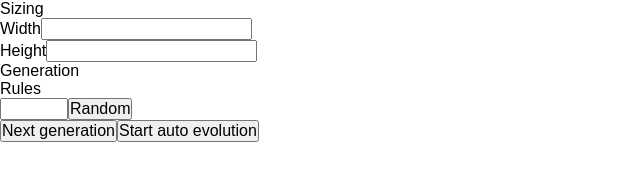
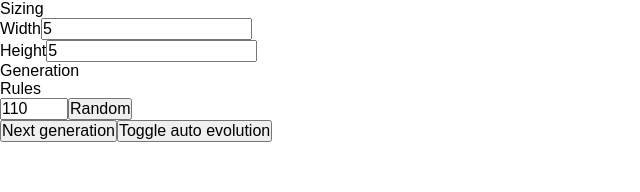
Before and after one commit to KatorzArt/automaton, a React (Vite) app: page / in a window 1280 px wide. Shown: the top 192 px of the page, without its empty margins (0-640 px from the left). Built offline with nearby package versions, Linux system fonts and the light colour scheme.

Commit message:
Add states to Settings component

```diff
--- a/src/App.tsx
+++ b/src/App.tsx
@@ -1,9 +1,22 @@
+import { useState } from "react";
 import { Settings } from "./components/Settings";
 
 function App() {
+    const [width, setWidth] = useState(5);
+    const [height, setHeight] = useState(5);
+    const [rulesNum, setRulesNum] = useState(110);
     return (
         <>
-            <Settings />
+            <Settings
+                width={width}
+                height={height}
+                rules={rulesNum}
+                updateWidth={setWidth}
+                updateHeight={setHeight}
+                updateRules={setRulesNum}
+                onNextGeneration={() => {}}
+                onToggleAutoGeneration={() => {}}
+            />
         </>
     );
 }
--- a/src/components/Settings.tsx
+++ b/src/components/Settings.tsx
@@ -1,4 +1,38 @@
-export function Settings() {
+import { ChangeEvent } from "react";
+
+export function Settings({
+    width,
+    height,
+    rules,
+    updateWidth,
+    updateHeight,
+    updateRules,
+    onNextGeneration,
+    onToggleAutoGeneration,
+}: {
+    width: number;
+    height: number;
+    rules: number;
+    updateWidth: (x: number) => void;
+    updateHeight: (x: number) => void;
+    updateRules: (x: number) => void;
+    onNextGeneration: () => void;
+    onToggleAutoGeneration: () => void;
+}) {
+    function getAsNumber(e: ChangeEvent<HTMLInputElement>) {
+        return e.target.valueAsNumber;
+    }
+
+    function handleChange(
+        update: (x: number) => void
+    ): (e: ChangeEvent<HTMLInputElement>) => void {
+        return (e) => update(getAsNumber(e));
+    }
+
+    function setRandomRulesNum() {
+        return updateRules(Math.floor(Math.random() * 256));
+    }
+
     return (
         <div>
             <div>
@@ -6,11 +40,21 @@ export function Settings() {
                 <div>
                     <div>
                         <label>Width</label>
-                        <input type="number" min="0" />
+                        <input
+                            type="number"
+                            min="0"
+                            value={width}
+                            onChange={handleChange(updateWidth)}
+                        />
                     </div>
                     <div>
                         <label>Height</label>
-                        <input type="number" min="0" />
+                        <input
+                            type="number"
+                            min="0"
+                            value={height}
+                            onChange={handleChange(updateHeight)}
+                        />
                     </div>
                 </div>
             </div>
@@ -18,13 +62,25 @@ export function Settings() {
                 <h2>Generation</h2>
                 <label>Rules</label>
                 <div>
-                    <input type="number" min="0" max="255" />
-                    <button type="button">Random</button>
+                    <input
+                        type="number"
+                        min="0"
+                        max="255"
+                        value={rules}
+                        onChange={handleChange(updateRules)}
+                    />
+                    <button type="button" onClick={setRandomRulesNum}>
+                        Random
+                    </button>
                 </div>
             </div>
             <div>
-                <button type="button">Next generation</button>
-                <button type="button">Start auto evolution</button>
+                <button type="button" onClick={onNextGeneration}>
+                    Next generation
+                </button>
+                <button type="button" onClick={onToggleAutoGeneration}>
+                    Toggle auto evolution
+                </button>
             </div>
         </div>
     );
--- /dev/null
+++ b/src/types/Cell.type.ts
@@ -0,0 +1 @@
+export type Cell = boolean;
```
Also changed, not shown: src/index.css (indentation only).
